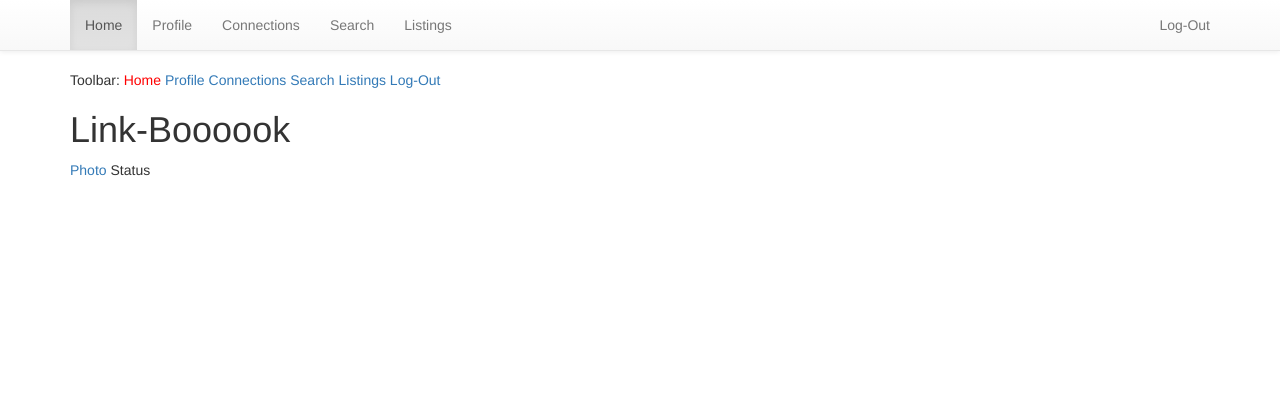
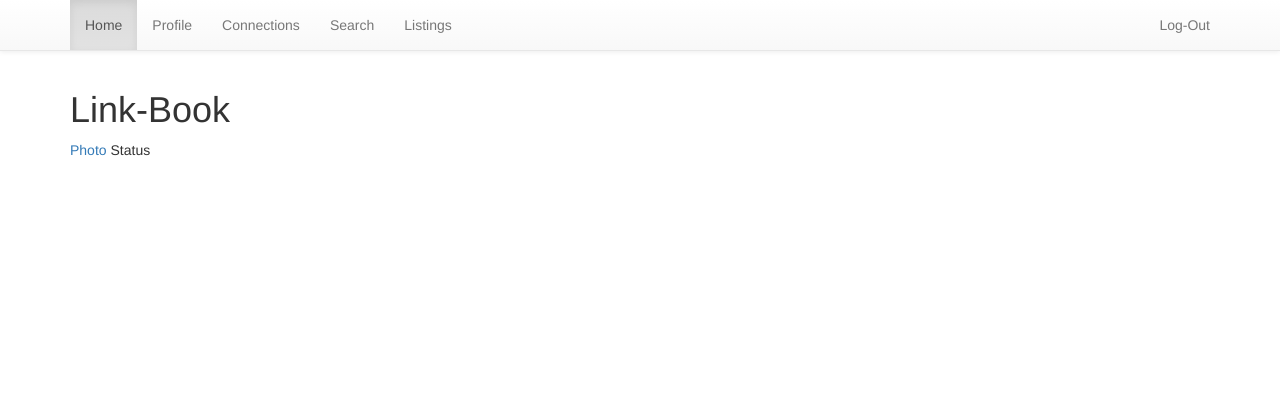
Before and after one commit to bdbb54/Link-book, a PHP site: page /home.php in a window 1280 px wide. Shown: the top 420 px of the page. Run offline with PHP 8.4, Linux system fonts and the light colour scheme; the visitor is signed in with stand-in values (Sample User, id 1).

Commit message:
Finished Implementing Navbar

```diff
--- a/Site/connections.php
+++ b/Site/connections.php
@@ -7,12 +7,6 @@
 include("checksession.php");
 include("navbar.php");
 ?>
-<a href="home.php">Home</a>
-<a href="profile.php">Profile</a>
-<a href="#" style="color:red">Connections</a>
-<a href="search.php">Search</a>
-<a href="listings.php">Listings</a>
-<a href="logout.php">Log-Out</a>
 <h1>Link-Book</h1>
 Search Bar<br/><br/>
 <a href="profile.php">Photo</a><br/>
--- a/Site/home.php
+++ b/Site/home.php
@@ -8,14 +8,7 @@
 include("checksession.php");
 include("navbar.php");
 ?>
-Toolbar:
-<a href="#" style="color:red">Home</a>
-<a href="profile.php">Profile</a>
-<a href="connections.php">Connections</a>
-<a href="search.php">Search</a>
-<a href="listings.php">Listings</a>
-<a href="logout.php">Log-Out</a>
-<h1>Link-Boooook</h1>
+<h1>Link-Book</h1>
 <a href="profile.php">Photo</a>
 Status
 </div>
--- a/Site/index.php
+++ b/Site/index.php
@@ -1,8 +1,10 @@
 <head>
     <title>Link-Book</title>
+    <?php include("header.php"); ?>
 </head>
 <body>
 <?php
+include("navbar.php");
 session_start();
 if ($_SESSION["loggedin"] == "true") {
     header("Location: home.php");
--- a/Site/listings.php
+++ b/Site/listings.php
@@ -7,12 +7,6 @@
 include("checksession.php");
 include("navbar.php");
 ?>
-<a href="home.php">Home</a>
-<a href="profile.php">Profile</a>
-<a href="connections.php">Connections</a>
-<a href="search.php">Search</a>
-<a href="#" style="color:red">Listings</a>
-<a href="logout.php">Log-Out</a>
 <h1>Link-Book</h1>
 <table border="1">
     <tr>
--- a/Site/message.php
+++ b/Site/message.php
@@ -1,8 +1,12 @@
 <head>
     <title>Link-Book: Message</title>
+    <?php include("header.php");?>
 </head>
 <body>
-<?php include("checksession.php"); ?>
+<?php
+include("checksession.php");
+include("navbar.php");
+?>
 <a href="home.php">Home</a>
 <a href="profile.php">Profile</a>
 <a href="connections.php">Connections</a>
--- a/Site/navbar.php
+++ b/Site/navbar.php
@@ -3,14 +3,15 @@ echo("<nav class=\"navbar navbar-default navbar-fixed-top\">
       <div class=\"container\">
         <div id=\"navbar\" class=\"navbar-collapse collapse\">
           <ul class=\"nav navbar-nav\">
-            <li id='homeTab'><a href=\"#\">Home</a></li>
+            <li id='homeTab'><a href=\"home.php\">Home</a></li>
             <li id='profileTab'><a href=\"profile.php\">Profile</a></li>
             <li id='connectionsTab'><a href=\"connections.php\">Connections</a></li>
             <li id='searchTab'><a href=\"search.php\">Search</a></li>
             <li id='listingsTab'><a href=\"listings.php\">Listings</a></li>
+            <li id='messagesTab'><a></a></li>
           </ul>
           <ul class=\"nav navbar-nav navbar-right\">
-            <li><a href=\"./\">Log-Out</a></li>
+            <li id='logoutTab'><a href='logout.php'>Log-Out</a></li>
           </ul>
         </div><!--/.nav-collapse -->
       </div>
--- a/Site/profile.php
+++ b/Site/profile.php
@@ -7,12 +7,6 @@
 include("checksession.php");
 include("navbar.php");
 ?>
-<a href="home.php">Home</a>
-<a href="#" style="color:red">Profile</a>
-<a href="connections.php">Connections</a>
-<a href="search.php">Search</a>
-<a href="listings.php">Listings</a>
-<a href="logout.php">Log-Out</a>
 <h1>Link-Book</h1>
 This page will be populated with a whole bunch of fields based on the profile table.
 If profile.userID == session.userID, these fields will be editable and savable
--- a/Site/search.php
+++ b/Site/search.php
@@ -7,12 +7,6 @@
 include("checksession.php");
 include("navbar.php");
 ?>
-<a href="home.php">Home</a>
-<a href="profile.php">Profile</a>
-<a href="connections.php">Connections</a>
-<a href="#" style="color:red">Search</a>
-<a href="listings.php">Listings</a>
-<a href="logout.php">Log-Out</a>
 <h1>Link-Book</h1>
 Search Bar<br/><br/>
 <a href="profile.php">Photo</a><br/>
```
Also changed, not shown: Site/js/navbar.js (+25 -0 lines), Site/login.php (+2 -12 lines).
